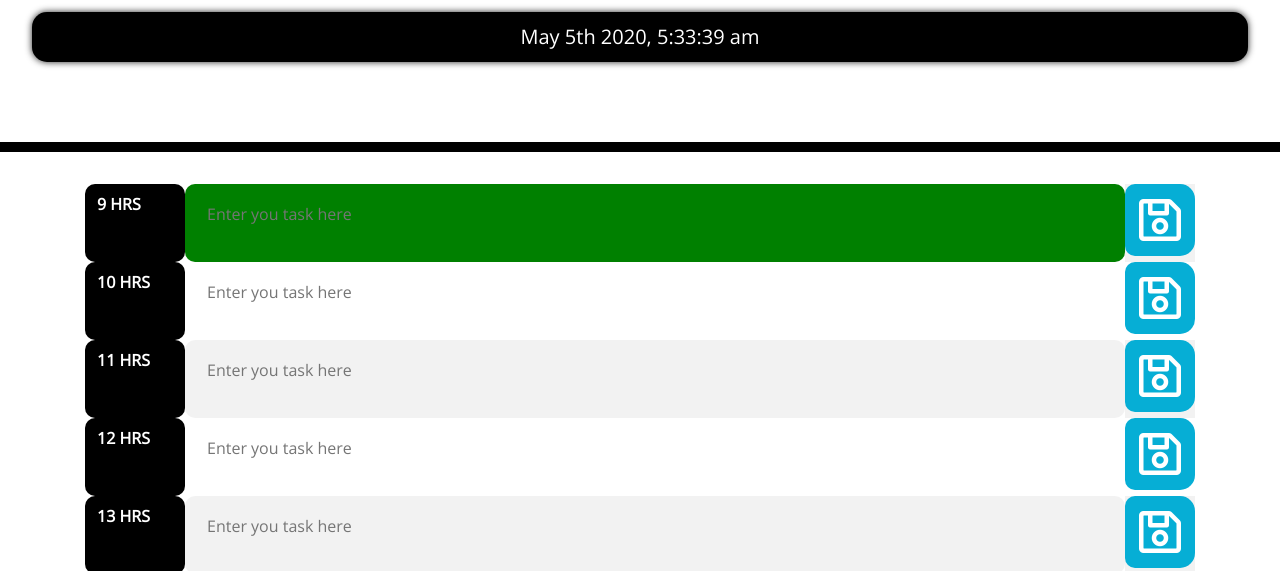
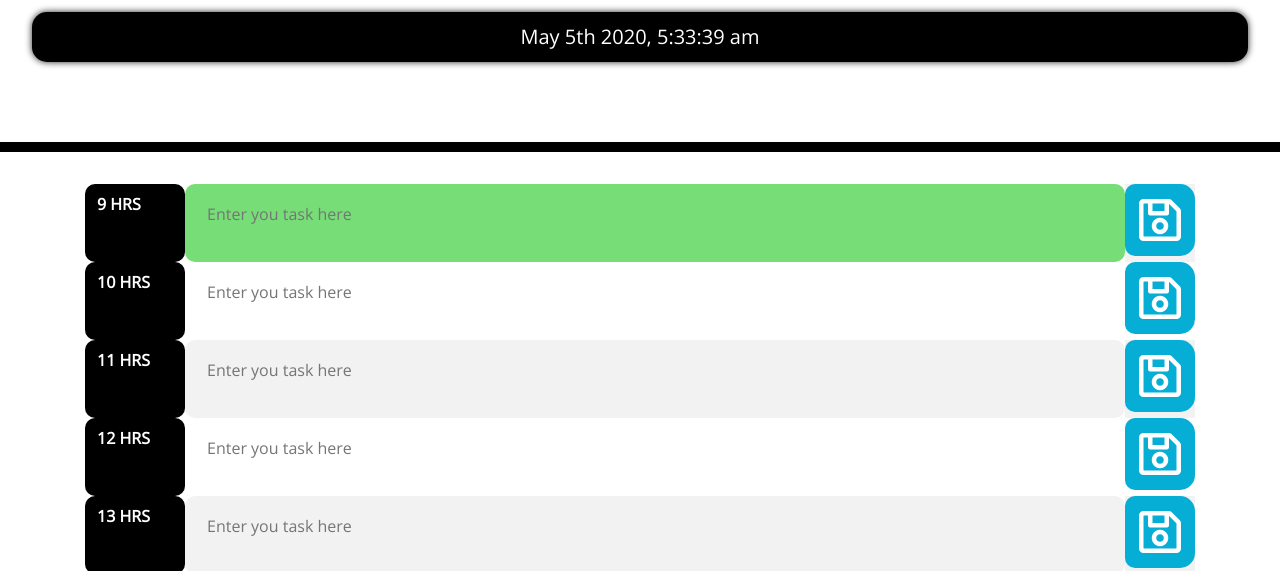
Before and after one commit to cvaz789/Homework-5-Day-Planner, a plain HTML site: page Develop/index.html in a window 1280 px wide. Both pictures are taken after a click on the element 1160 px from the left and 402 px from the top of the page. Shown: the part 182-753 px from the top of the page. Drawn offline with nearby package versions, Linux system fonts and the light colour scheme.

Commit message:
Input text is not being saved in localStorage. Issue with Storing attribute colors for past, present and future

```diff
--- a/Develop/script.js
+++ b/Develop/script.js
@@ -39,36 +39,58 @@ var clock = $("<div id=clock>")
       //ONCLICK EVENTS TO SAVE TO LOCAL STORAGE AND VALIDATE TASK HOUR VS CURRENT HOUR
 
       // 9 AM STARTS //
+        $(document).ready(function() {
+
+
+
             var textContent0 = localStorage.getItem("textContent0");
-        var selector = $("#userText0");
-        textContent0 = selector.val();
+            $("#userText0").val(textContent0);
+
+            var attrColor = localStorage.getItem("AttributeColor");
+            $(".second-column0").val(attrColor);
+
             $(".third-column0").on("click", function() {
-          var content0 = $("#userText0").val();
-          localStorage.setItem("textContent0", content0);
-          var userText0 = $("#userText0").val();
-
-          //PAST, PRESENT, FUTUR VALIDATION
-          //var parsedStringed = parseInt($(".first-column")[0].innerHTML);
-          //var parsedStringed2 = parseInt($(".first-column")[1].innerHTML);
                 var taskHour = parseInt($(".first-column")[0].innerHTML);
                 var currentHour = moment().hour();
 
                 if(taskHour < currentHour ) {
-            $(".second-column0").css("background-color", "grey")
+                    var content0 = $("#userText0").val();
+                    localStorage.setItem("textContent0", content0);
+                    //$(".second-column0").css("background-color", "grey")
+                    $(".second-column0").attr("id", "past");
+
+                    var valueColor = $(".second-column0").attr("id");
+                    localStorage.setItem("AttributeColor", valueColor);
+
                 }
                 else if(taskHour === currentHour) {
+                    var content0 = $("#userText0").val();
+                    localStorage.setItem("textContent0", content0);
                     $(".second-column0").css("background-color", "salmon")
                 }
                 else{
-            $(".second-column0").css("background-color", "green")
+                    var content0 = $("#userText0").val();
+                    localStorage.setItem("textContent0", content0);
+                    //$(".second-column0").css("background-color", "green")
+                    $(".second-column0").attr("id", "future")
+                    var valueColor = $(".second-column0").attr("id");
+                    localStorage.setItem("AttributeColor", valueColor);
                 }
-        })
+            });
+
+
+        });
+
+
+
+
       // 9 AM ENDS //
 
       //10 AM STARTS//
         //LOCAL STORAGE ISSUE
         var textContent1 = localStorage.getItem("textContent1");
         var content1 = $("#userText1").val();
+
         $(".third-column1").on("click", function() {
           var content1 = $("#userText1").val();
           localStorage.setItem("textContent1", content1);
--- a/Develop/style.css
+++ b/Develop/style.css
@@ -61,6 +61,7 @@ textarea{
     border-radius: 10px;
   }
 
+
   textarea {
     border-left: none;
     width: 100%;
@@ -82,7 +83,7 @@ textarea{
   border-top: 1px dashed #000000;
 }
 
-.past {
+#past {
   background-color: #d3d3d3;
   color: white;
 }
@@ -92,7 +93,7 @@ textarea{
   color: white;
 }
 
-.future {
+#future {
   background-color: #77dd77;
   color: white;
 }
```
Also changed, not shown: Develop/index.html (+2 -0 lines). Lines whose indentation alone changed are shown as unchanged.
